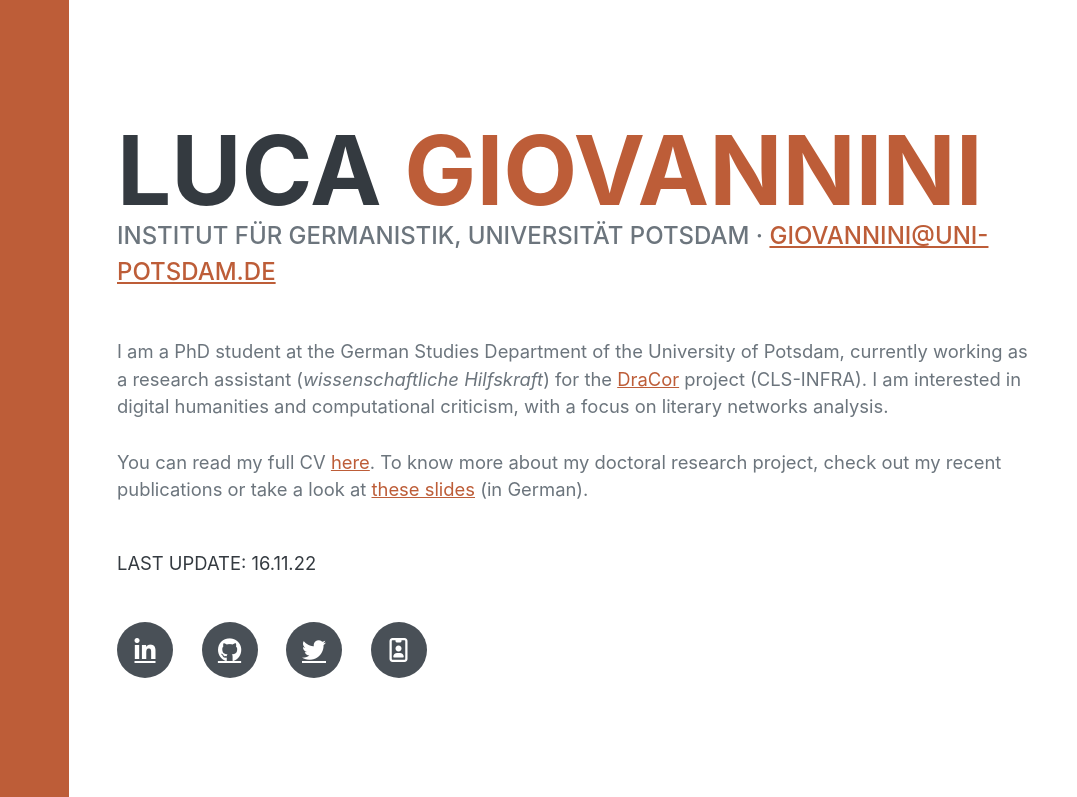
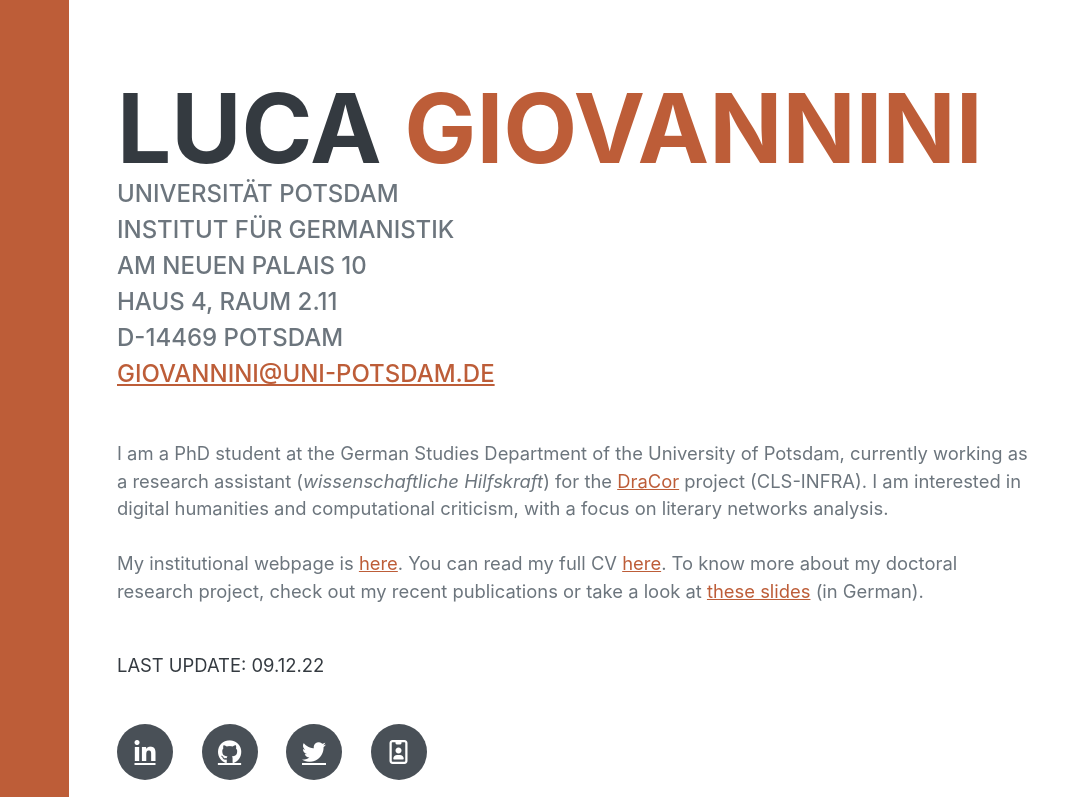
Before and after one commit to lucagiovannini7/lucagiovannini7.github.io, a plain HTML site: page index.html in a window 1280 px wide. Shown: the top 797 px of the page, 203-1280 px from the left. Drawn offline with nearby package versions, Linux system fonts and the light colour scheme; a web font is replaced by a local one.

Commit message:
Update index.html

```diff
--- a/index.html
+++ b/index.html
@@ -43,16 +43,20 @@
                         <span class="text-primary">Giovannini</span>
                     </h1>
                     <div class="subheading mb-5">
-                        Institut für Germanistik, Universität Potsdam ·
+                        Universität Potsdam<br>
+						Institut für Germanistik<br>
+						Am Neuen Palais 10<br>
+						Haus 4, Raum 2.11<br>
+						D-14469 Potsdam<br>
                         <a href="mailto:giovannini@uni-potsdam.de">giovannini@uni-potsdam.de</a>
                     </div>
                     <p class="lead mb-5">I am a PhD student at the German Studies Department of the University of Potsdam,
                         currently working as a research assistant (<i>wissenschaftliche Hilfskraft</i>) for the <a href="https://dracor.org">DraCor</a> project (CLS-INFRA).
                         I am interested in digital humanities and computational criticism, with a focus on literary networks analysis.
-                        <br><br>You can read my full CV <a href='https://raw.githubusercontent.com/lucagiovannini7/lucagiovannini7.github.io/main/media/CV_uni.pdf'>here</a>.<lb>
+                        <br><br>My institutional webpage is <a href='https://www.uni-potsdam.de/de/lit-19-jhd/luca-giovannini'>here</a>. You can read my full CV <a href='https://raw.githubusercontent.com/lucagiovannini7/lucagiovannini7.github.io/main/media/CV_uni.pdf'>here</a>.<lb>
                         To know more about my doctoral research project, check out my recent publications or take a look at <a href='https://lucagiovannini7.github.io/kolloquium-up'>these slides</a> (in German).
                     </p>
-                    <p class="lead mb-5 h5"> Last update: 16.11.22
+                    <p class="lead mb-5 h5"> Last update: 09.12.22
                     </p>
                     <div class="social-icons">
                         <a class="social-icon" href="https://linkedin.com/in/luca-giovannini"><i class="fab fa-linkedin-in"></i></a>
```
